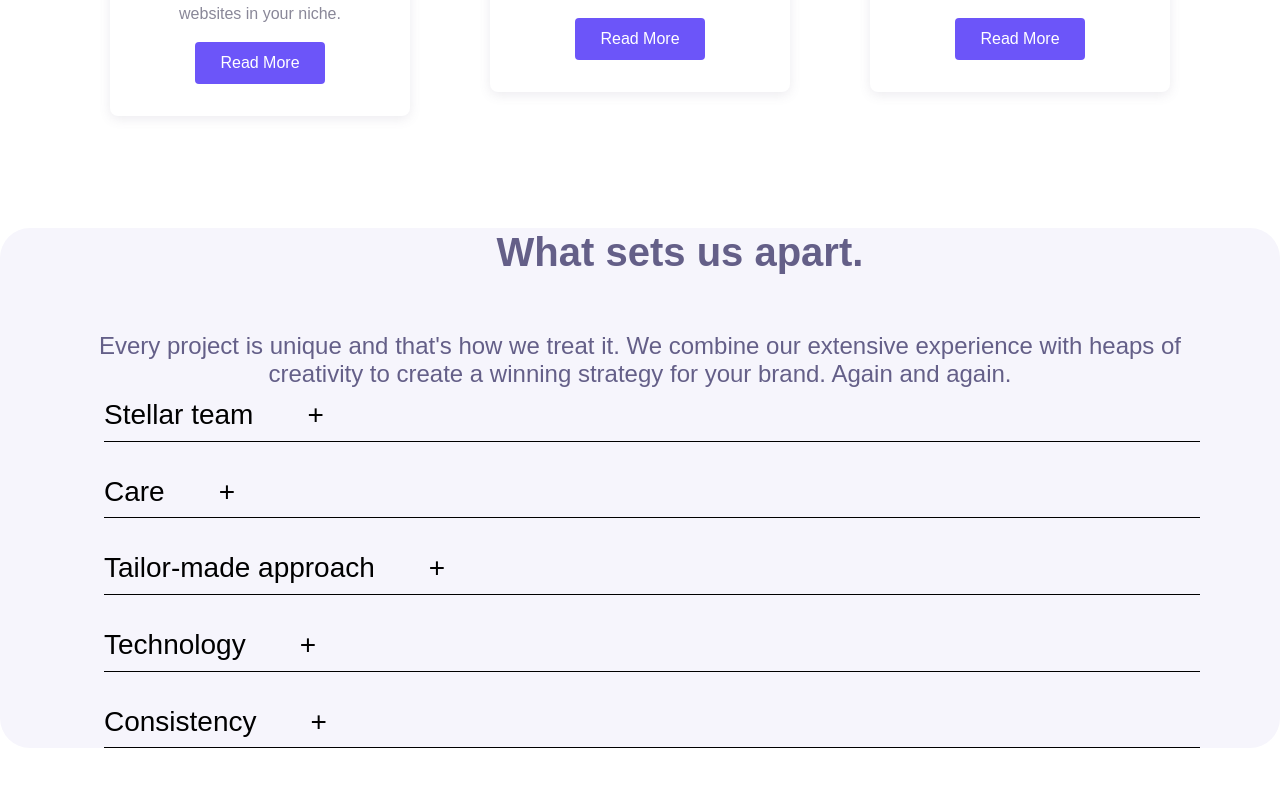
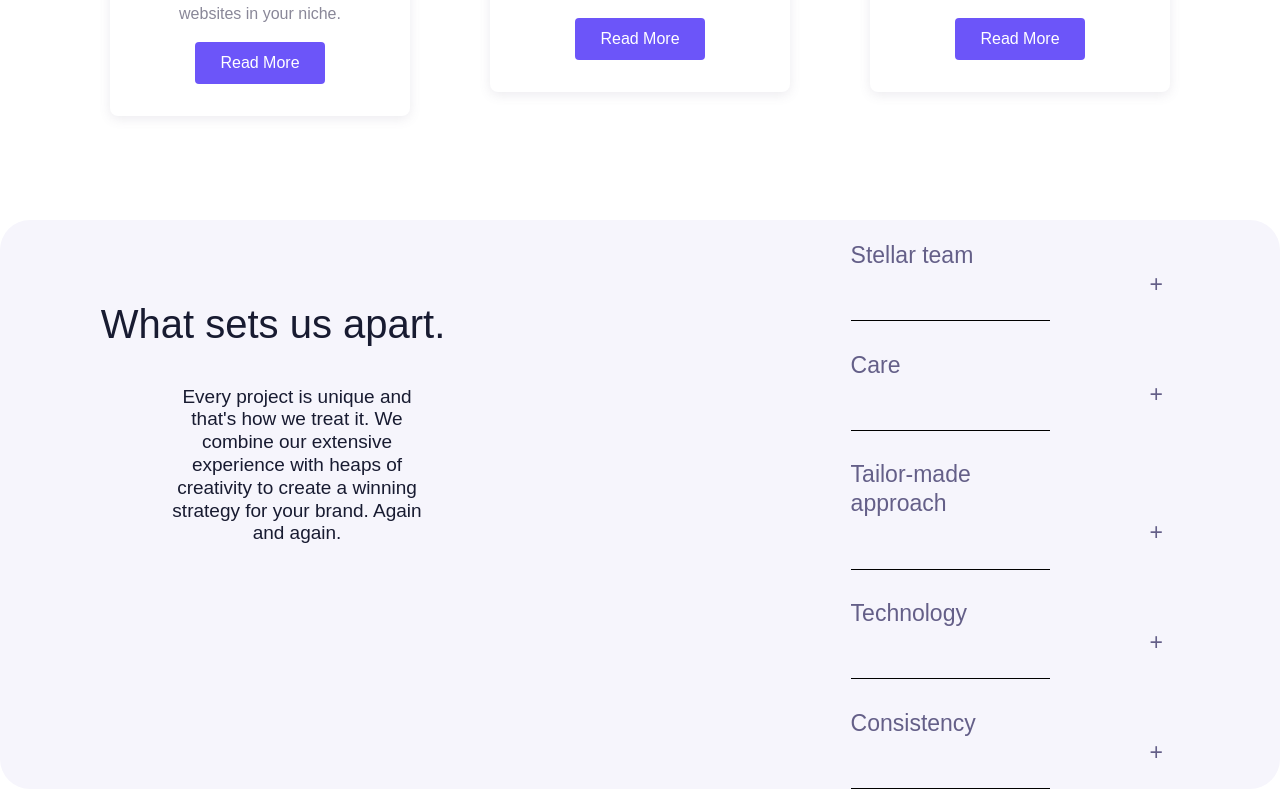
Before and after one commit to Stanislav-Yotov/amaro-digital, a React (Create React App) app: page /amaro in a window 1280 px wide. Shown: the part 1078-1875 px from the top of the page. Before the commit the page ends 1842 px from the top, so only its background shows below. Built offline with nearby package versions, Linux system fonts and the light colour scheme.

Commit message:
finished the ribbon element

```diff
--- a/src/components/Ribbon.js
+++ b/src/components/Ribbon.js
@@ -7,12 +7,14 @@ function Ribbon(props) {
 
     return (
         <Fragment>
-            <div className={styles.ramka}>
-            <h1 className={styles.zaglavie}>What sets us apart.</h1>
-            <h4 className={styles.paragraf}>Every project is unique and that's how we treat it.
-                We combine our extensive experience with heaps of creativity to create a winning strategy for your brand.
-                Again and again.</h4>
-                <Articles />
+            <div className={styles.wrapper}>
+                <div className={styles.ramka}>
+                    <h2 className={styles['first-title']}>What sets us apart.<h4 className={styles.paragraf}>Every project is unique and that's how we treat it.
+                        We combine our extensive experience with heaps of creativity to create a winning strategy for your brand.
+                        Again and again.</h4></h2>
+                    <Articles />
+
+                </div>
             </div>
         </Fragment>
 
--- a/src/components/Ribbon.module.css
+++ b/src/components/Ribbon.module.css
@@ -1,23 +1,86 @@
-.zaglavie {
+/* .zaglavie {
     font-weight: bold;
     text-align: center;
-    margin-left: 5rem;
+    margin-left: 7rem;
+    float: inline-start;
+    display: flex;
+    max-width: 50%;
+} */
+
+.wrapper {
+    display: inline-block;
+    width: 100%;
+}
+
+.first-title {
+    color: #181B31;
+    /* font-family: "GT Walsheim", Sans-serif;
+    font-weight: 500;
+    line-height: 1.2em;
+    letter-spacing: -0.2px;
+    margin: 1em 0 0.5em;
+    margin-bottom: 0.5em; */
+    margin-top: 2em;
+    font-size: 40px;
+    margin-left: 17px;
+    width: 40%;
+    float: left;
+    text-align: center;
+
+    position: relative;
+    display: block;
+    overflow-wrap: break-word;
+    /* margin-block-start: 0.83em;
+    margin-block-end: 0.83em;
+    margin-inline-start: 0px;
+    margin-inline-end: 0px;
+    box-sizing: border-box; */
 }
 
 .ramka {
-    margin-top: 16px;
-    margin-bottom: 16px;
+    margin-top: 8px;
+    margin-bottom: 8px;
     height: auto;
+    width: 100%;
     background-color: #F6F5FC;
     color: #645F88;
     border-radius: 30px;
     z-index: 10;
+    position: inherit;
 }
 
 .paragraf {
-    text-align: center;
+    /* text-align: center;
     margin-top: 3rem;
     margin-left: 5rem;
     margin-right: 5rem;
-    float: inline-start;
+    max-width: 50%;
+    line-height: 1.5em;
+    margin: 1em 1em 1.25em 0em;
+    display: flex; */
+    font-size: 19px;
+    margin-left: 8em;
+    margin-top: 2em;
+
+    box-sizing: border-box;
+    overflow-wrap: break-word;
+    float: left;
+    text-align: center;
+    /* margin-block-start: 1em;
+    margin-block-end: 1em;
+    margin-inline-start: 0px;
+    margin-inline-end: 0px; */
+    max-width: 50%;
 }
+
+/* .list li {
+    list-style-type: none;
+    border-bottom: 1px solid black;
+    margin-right: 5rem;
+
+}
+
+.bezli:nth-child(n) {
+    list-style-type: none;
+    border-bottom: none;
+} */
--- a/src/components/UI/Article.js
+++ b/src/components/UI/Article.js
@@ -4,7 +4,6 @@ import { useState } from 'react';
 function Article(props) {
     const [isVisible, setIsVisible] = useState(false);
     const [isClicked, setIsClicked] = useState(false);
-
 
     function acordionHandler(e) {
         setIsClicked(true);
@@ -14,18 +13,16 @@ function Article(props) {
 
             setIsVisible(false);
         }
-
-
     };
 
     const buttonHandler = !isVisible && isClicked ? '-' : '+';
 
     return (
-        <li className={styles['zaglavie-dolno']}>
-            <h3>{props.title}<span className={styles.but}>
-                <button onClick={acordionHandler} className={styles.but}>{buttonHandler}</button></span></h3>
+        <div className={styles['second-title']}>
+            <h4><a className={styles.but} onClick={acordionHandler}>{props.title}
+                <span className={styles.but}>{buttonHandler}</span></a></h4>
             {!isVisible && isClicked && <p>{props.description}</p>}
-        </li>
+        </div>
     );
 };
 
--- a/src/components/UI/Article.module.css
+++ b/src/components/UI/Article.module.css
@@ -1,18 +1,25 @@
-.zaglavie-dolno {
+ /* .zaglavie-dolno {
     font-weight: bold;
-    margin-left: 4rem;
-    margin-top: 2rem;
-    max-width: 100%;
+    margin-left: auto;
+    margin-right: auto;
+    max-width: 40%;
     height: auto;
     color: black;
+    float: right;
+    clear: right;
+    display:block;
 }
 
-.but button {
+ .zaglavie-dolno h3 {
+    overflow-wrap: break-word;
+}
+
+ .but button {
     font: inherit;
     cursor: pointer;
     background-color: transparent;
     border: none;
-    /* padding: 0.5rem 2rem; */
+     padding: 0.5rem 2rem;
     border-radius: 25px;
     margin-left: 3rem;
 
@@ -20,7 +27,7 @@
 
 .but button:hover,
 .but button:active {
-    background-color: white;
+     background-color: white;
     border: none;
     color: #645F88;
 }
@@ -35,4 +42,81 @@
     border-bottom: 1px solid black;
     margin-right: 5rem;
 
+    max-width: auto;
+    margin-left: auto;
+    display: block;
+    float: right;
+    clear: right;
+
 }
+
+.zaglavie-dolno p {
+    text-align: center;
+    max-width: 50%;
+}
+
+.list li h3 {
+    position: static;
+}  */
+
+ .second-title {
+    border-radius: inherit;
+    box-sizing: border-box;
+    display: block;
+    position: relative;
+    margin-top: 2px;
+ }
+
+ .second-title h4 {
+    font-size: 23px;
+    font-weight: 500;
+    line-height: 1.26em;
+    color: inherit;
+    display: block;
+ }
+
+ .second-title a {
+    display: block;
+    align-items: center;
+    max-width: 100%;
+    padding: 0.93em 0;
+    color: inherit;
+    border-top-right-radius: inherit;
+    border-top-left-radius: inherit;
+    border-bottom: 1px solid black;
+    box-shadow: none;
+    text-decoration: none;
+    cursor: pointer;
+    transition: all .3s;
+    margin: 0;
+    position: relative;
+    line-height: 1.5em;
+    text-align: start;
+    font-size: 23px;
+    font-weight: 500;
+    line-height: 1.26em;
+    overflow-wrap: break-word;
+    margin-left: 70ex;
+    margin-right: 10em;
+
+ }
+
+ .second-title p {
+
+    margin-top: 0;
+    margin-bottom: 1.5em;
+    overflow-wrap: break-word;
+    box-sizing: border-box;
+    margin-block-start: 1em;
+    margin-block-end: 1em;
+    margin-inline-start: 0px;
+    margin-inline-end: 0px;
+    margin-left: 100ex;
+    margin-right: 10em;
+ }
+
+ .but {
+    margin-left: 13em;
+
+    display: block;
+ }
--- a/src/components/UI/Articles.js
+++ b/src/components/UI/Articles.js
@@ -1,4 +1,4 @@
-import styles from './Article.module.css';
+
 import Article from './Article';
 
 function Articles(props) {
@@ -43,11 +43,11 @@ function Articles(props) {
     )
 
     return (
-        <ul className={styles.list}>
+
             <div>
                 {articlesList}
             </div>
-        </ul>
+
     );
 };
 
```
